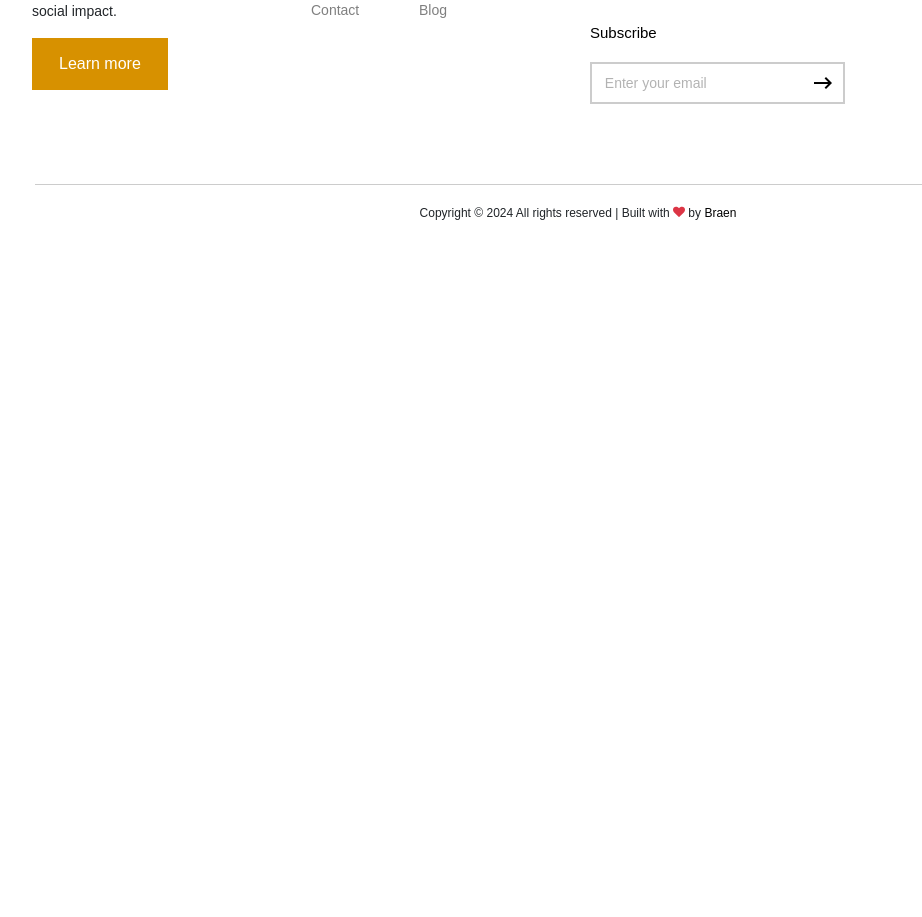
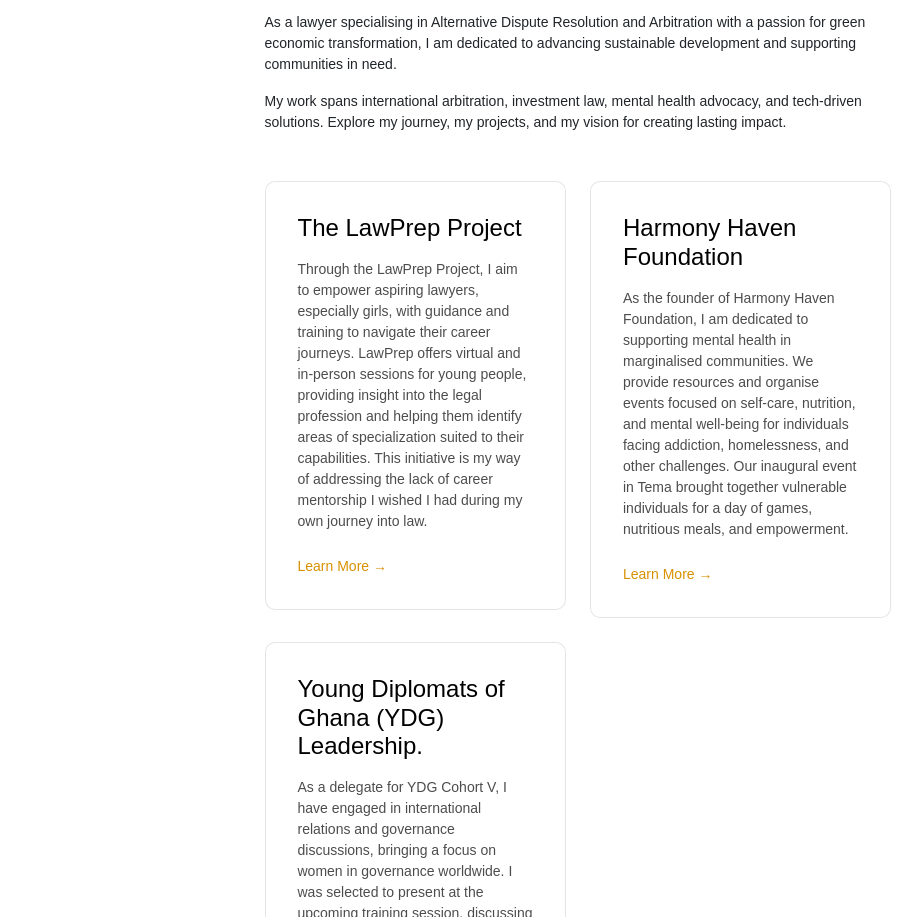
Before and after one commit to kiidbrian/vicky-portfolio, a Next.js app: page /projects in a window 1280 px wide. Shown: the part 1115-2032 px from the top of the page, without its empty margins (62-984 px from the left). Before the commit the page ends 1407 px from the top, so only its background shows below. Built offline with nearby package versions, Linux system fonts and the light colour scheme.

Commit message:
add projects

```diff
--- a/public/css/style.css
+++ b/public/css/style.css
@@ -2864,3 +2864,39 @@ textarea {
 .social-link:hover {
   color: #d79100;
 }
+
+.project-card {
+  display: block;
+  padding: 2rem;
+  background: rgba(255, 255, 255, 0.05);
+  border: 1px solid rgba(0, 0, 0, 0.1);
+  border-radius: 10px;
+  transition: all 0.3s ease;
+  text-decoration: none;
+  color: inherit;
+}
+
+.project-card:hover {
+  background: rgba(0, 0, 0, 0.1);
+  transform: translateY(-5px);
+}
+
+.project-card h3 {
+  font-size: 1.5rem;
+  margin-bottom: 1rem;
+  color: #000;
+}
+
+.project-card p {
+  color: rgba(0, 0, 0, 0.7);
+  margin-bottom: 1.5rem;
+}
+
+.read-more {
+  color: #d79100;
+  font-weight: 500;
+}
+
+.project-card:hover .read-more {
+  text-decoration: underline;
+}
--- /dev/null
+++ b/src/app/projects/hhaven/page.tsx
@@ -0,0 +1,3 @@
+export default function HHaven() {
+  return <div>Harmony Haven Foundation</div>;
+}
--- /dev/null
+++ b/src/app/projects/lawprep/page.tsx
@@ -0,0 +1,3 @@
+export default function LawPrep() {
+  return <div>LawPrep</div>;
+}
--- a/src/app/projects/page.tsx
+++ b/src/app/projects/page.tsx
@@ -1,3 +1,116 @@
+import Link from "next/link";
+
 export default function Projects() {
-  return <div>Projects</div>;
+  return (
+    <div className="section sec-intro">
+      <div className="v-line"></div>
+      <div className="container">
+        <div className="row">
+          <div className="col-lg-7 mx-auto">
+            <div className="content" data-aos="fade-up">
+              <div className="v-line"></div>
+              <h2 className="heading mb-5">Projects & Initiatives</h2>
+
+              <p>
+                As a lawyer specialising in Alternative Dispute Resolution and
+                Arbitration with a passion for green economic transformation, I
+                am dedicated to advancing sustainable development and supporting
+                communities in need.
+              </p>
+
+              <p>
+                My work spans international arbitration, investment law, mental
+                health advocacy, and tech-driven solutions. Explore my journey,
+                my projects, and my vision for creating lasting impact.
+              </p>
+
+              <div className="projects-grid mt-5">
+                <div className="row">
+                  <div className="col-md-6 mb-4">
+                    <Link href="#" className="project-card">
+                      <div className="card-content">
+                        <h3>The LawPrep Project</h3>
+                        <p>
+                          Through the LawPrep Project, I aim to empower aspiring
+                          lawyers, especially girls, with guidance and training
+                          to navigate their career journeys. LawPrep offers
+                          virtual and in-person sessions for young people,
+                          providing insight into the legal profession and
+                          helping them identify areas of specialization suited
+                          to their capabilities. This initiative is my way of
+                          addressing the lack of career mentorship I wished I
+                          had during my own journey into law.
+                        </p>
+                        <span className="read-more">Learn More →</span>
+                      </div>
+                    </Link>
+                  </div>
+
+                  <div className="col-md-6 mb-4">
+                    <Link href="#" className="project-card">
+                      <div className="card-content">
+                        <h3>Harmony Haven Foundation</h3>
+                        <p>
+                          As the founder of Harmony Haven Foundation, I am
+                          dedicated to supporting mental health in marginalised
+                          communities. We provide resources and organise events
+                          focused on self-care, nutrition, and mental well-being
+                          for individuals facing addiction, homelessness, and
+                          other challenges. Our inaugural event in Tema brought
+                          together vulnerable individuals for a day of games,
+                          nutritious meals, and empowerment.
+                        </p>
+                        <span className="read-more">Learn More →</span>
+                      </div>
+                    </Link>
+                  </div>
+
+                  <div className="col-md-6 mb-4">
+                    <Link href="#" className="project-card">
+                      <div className="card-content">
+                        <h3>Young Diplomats of Ghana (YDG) Leadership.</h3>
+                        <p>
+                          As a delegate for YDG Cohort V, I have engaged in
+                          international relations and governance discussions,
+                          bringing a focus on women in governance worldwide. I
+                          was selected to present at the upcoming training
+                          session, discussing ‘Women in Governance Across the
+                          Globe’ with a spotlight on Ghana’s achievements.
+                        </p>
+                        <span className="read-more">Learn More →</span>
+                      </div>
+                    </Link>
+                  </div>
+
+                  {/* <div className="col-md-6 mb-4">
+                    <Link
+                      href="/projects/sustainable-development"
+                      className="project-card"
+                    >
+                      <div className="card-content">
+                        <h3>Sustainable Development</h3>
+                        <p>
+                          Green economic transformation and community
+                          empowerment projects
+                        </p>
+                        <span className="read-more">Learn More →</span>
+                      </div>
+                    </Link>
+                  </div> */}
+                </div>
+              </div>
+
+              {/* <Image
+                  src={signature}
+                  alt="Signature"
+                  className="img-fluid signature"
+                  width={100}
+                  height={100}
+                /> */}
+            </div>
+          </div>
+        </div>
+      </div>
+    </div>
+  );
 }
--- /dev/null
+++ b/src/app/projects/ydg/page.tsx
@@ -0,0 +1,3 @@
+export default function YDG() {
+  return <div>Young Diplomats of Ghana (YDG) Leadership.</div>;
+}
```
